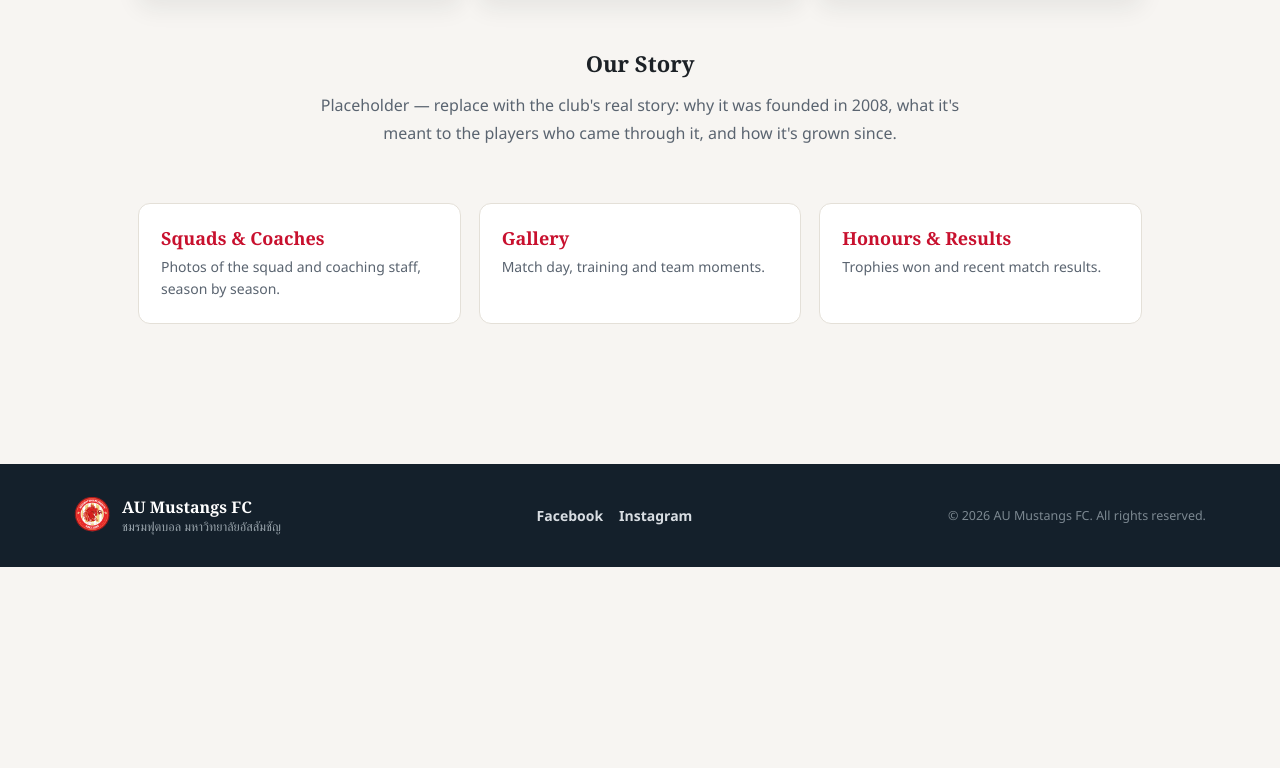
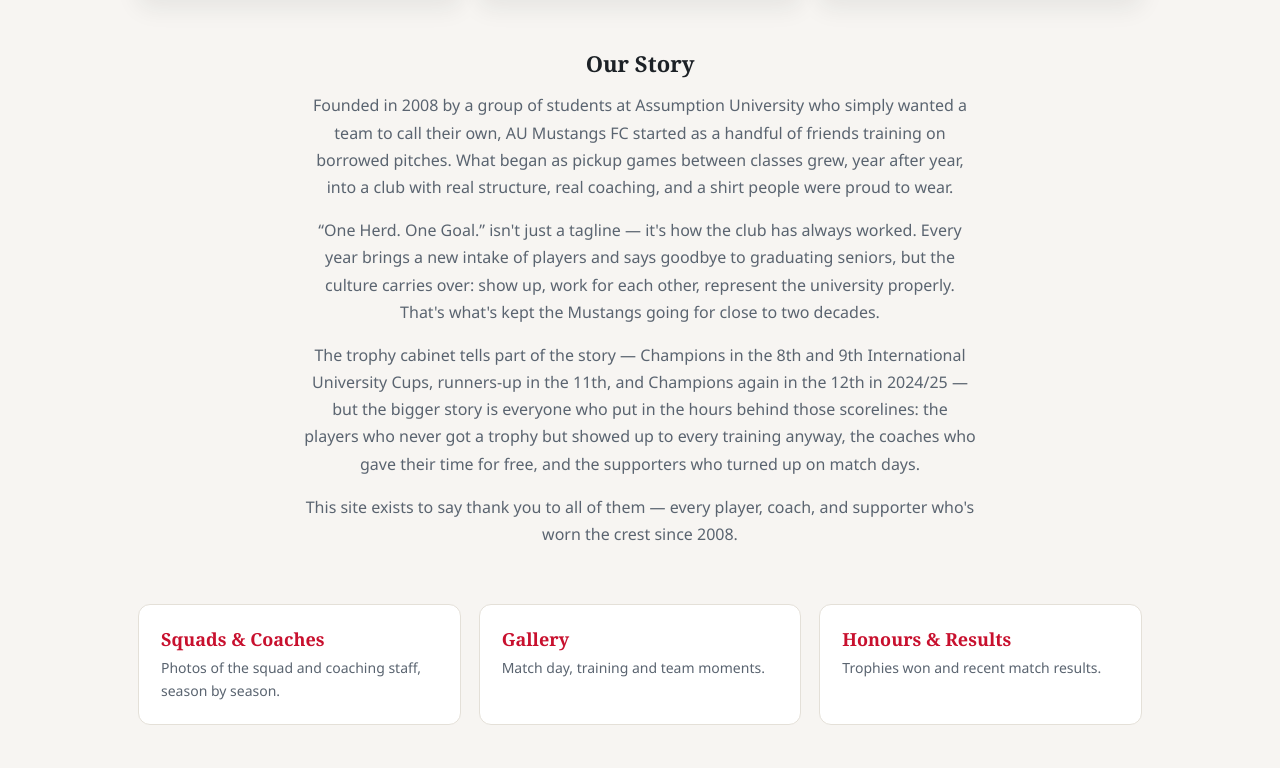
Before and after one commit to AkiraGik/AU-Mustang-Club, a React (Vite) app: page / in a window 1280 px wide. Shown: the part 632-1400 px from the top of the page. Before the commit the page ends 1199 px from the top, so only its background shows below. Built offline with nearby package versions, Linux system fonts and the light colour scheme; no server answers.

Commit message:
Write the club's real "Our Story" section
Grounded in the actual founding year, tagline, and honours already on the site; replaces the placeholder text.

```diff
--- a/src/data/club.js
+++ b/src/data/club.js
@@ -8,7 +8,10 @@
   founded: "2008",
   location: "Assumption University, Bangkok, Thailand",
   history: [
-    "Placeholder — replace with the club's real story: why it was founded in 2008, what it's meant to the players who came through it, and how it's grown since.",
+    "Founded in 2008 by a group of students at Assumption University who simply wanted a team to call their own, AU Mustangs FC started as a handful of friends training on borrowed pitches. What began as pickup games between classes grew, year after year, into a club with real structure, real coaching, and a shirt people were proud to wear.",
+    "“One Herd. One Goal.” isn't just a tagline — it's how the club has always worked. Every year brings a new intake of players and says goodbye to graduating seniors, but the culture carries over: show up, work for each other, represent the university properly. That's what's kept the Mustangs going for close to two decades.",
+    "The trophy cabinet tells part of the story — Champions in the 8th and 9th International University Cups, runners-up in the 11th, and Champions again in the 12th in 2024/25 — but the bigger story is everyone who put in the hours behind those scorelines: the players who never got a trophy but showed up to every training anyway, the coaches who gave their time for free, and the supporters who turned up on match days.",
+    "This site exists to say thank you to all of them — every player, coach, and supporter who's worn the crest since 2008.",
   ],
   social: {
     facebook: "https://www.facebook.com/AssumptionUniversityFootballclub",
```
